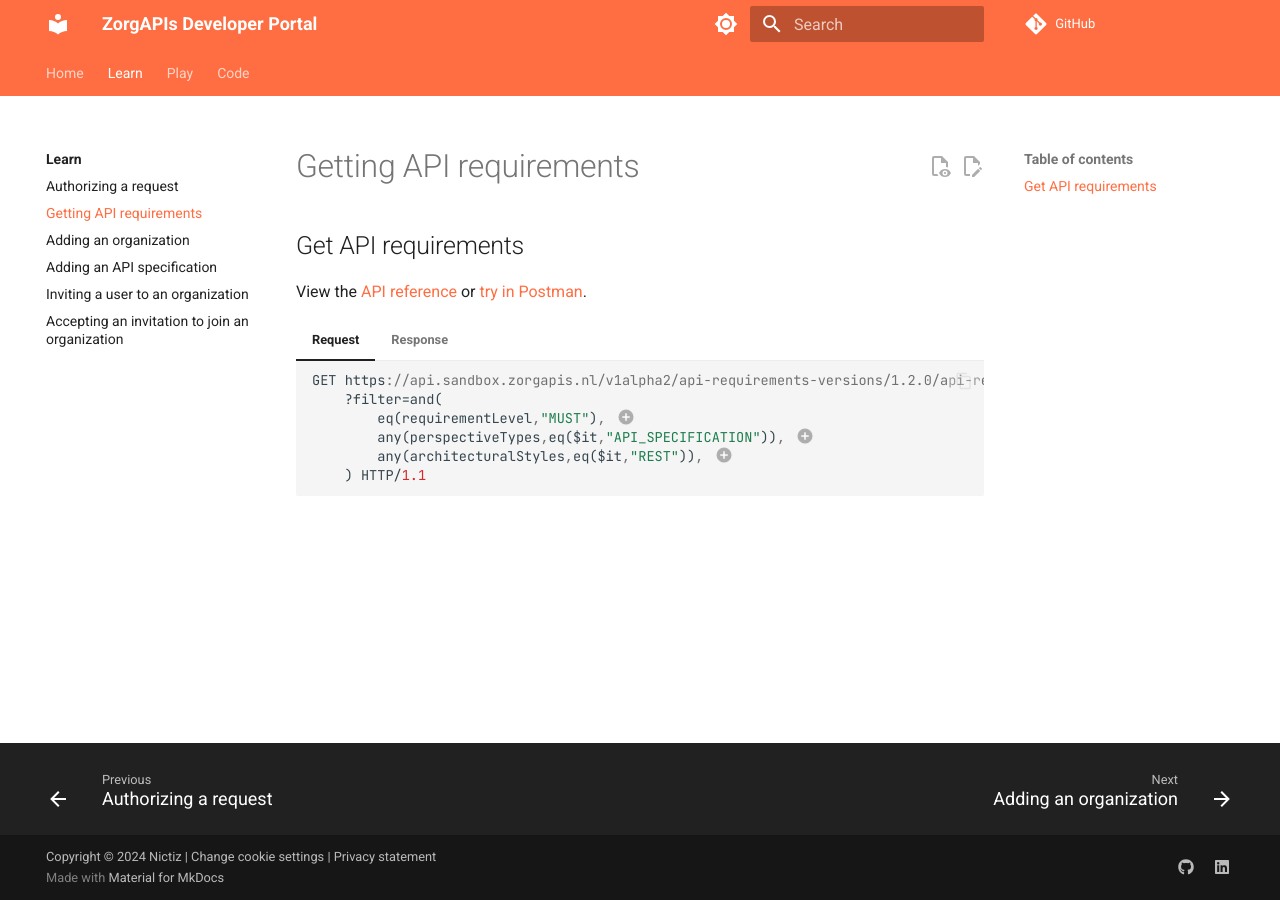
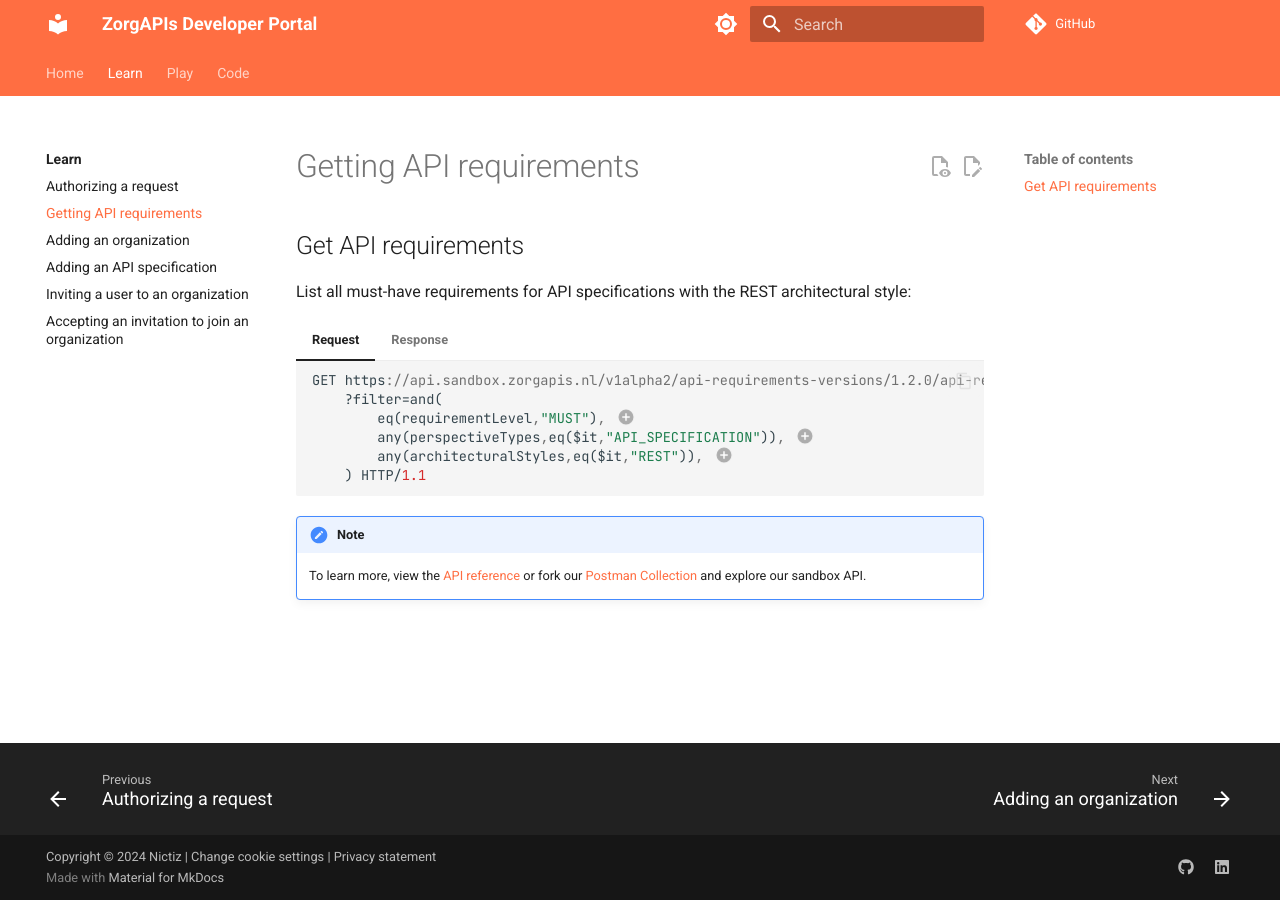
Before and after one commit to Nictiz/zorgapis-docs, an MkDocs documentation site: the page built from docs/learn/getting-api-requirements.md, in a window 1280 px wide. Built offline with MkDocs 1.6.1 and Material for MkDocs 9.7.7, drawn with Linux system fonts in a browser that asks for light colours; comment, search, counter and statistics services are not loaded.

Commit message:
Update page 'Getting API requirements'

```diff
--- a/docs/learn/getting-api-requirements.md
+++ b/docs/learn/getting-api-requirements.md
@@ -2,8 +2,7 @@
 
 ## Get API requirements
 
-View the [API reference](https://oas.zorgapis.nl/#tag/api-requirements-versions.api-requirements/operation/listApiRequirementsVersionApiRequirements){: target="_blank" }
-or [try in Postman](https://www.postman.com/zorgapis/workspace/zorgapis/collection/32862395-c22bf5f5-a2ec-40df-86a2-7817de5c7203){: target="_blank" }.
+List all must-have requirements for API specifications with the REST architectural style:
 
 === "Request"
 
@@ -36,3 +35,11 @@ or [try in Postman](https://www.postman.com/zorgapis/workspace/zorgapis/collecti
     3.  The perspective types that apply to the API requirement.
     4.  The architectural styles that apply to the API requirement.
     5.  The standardization levels that apply to the API requirement.
+
+!!! note
+
+    To learn more, view the [API reference](
+    https://oas.zorgapis.nl/#tag/api-requirements-versions.api-requirements/operation/listApiRequirementsVersionApiRequirements){: target="_blank" }
+    or fork our [Postman Collection](
+    https://www.postman.com/zorgapis/workspace/zorgapis/collection/32862395-c22bf5f5-a2ec-40df-86a2-7817de5c7203){: target="_blank" }
+    and explore our sandbox API.
```
